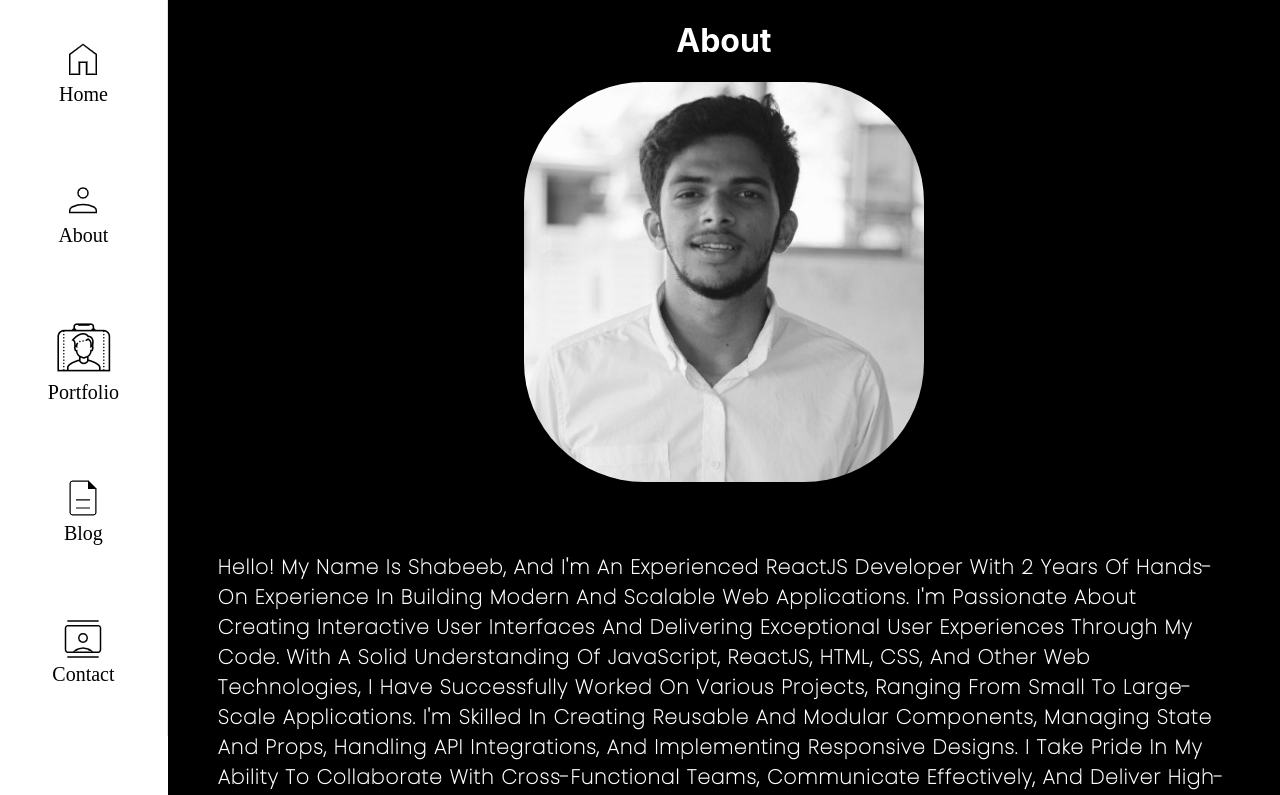
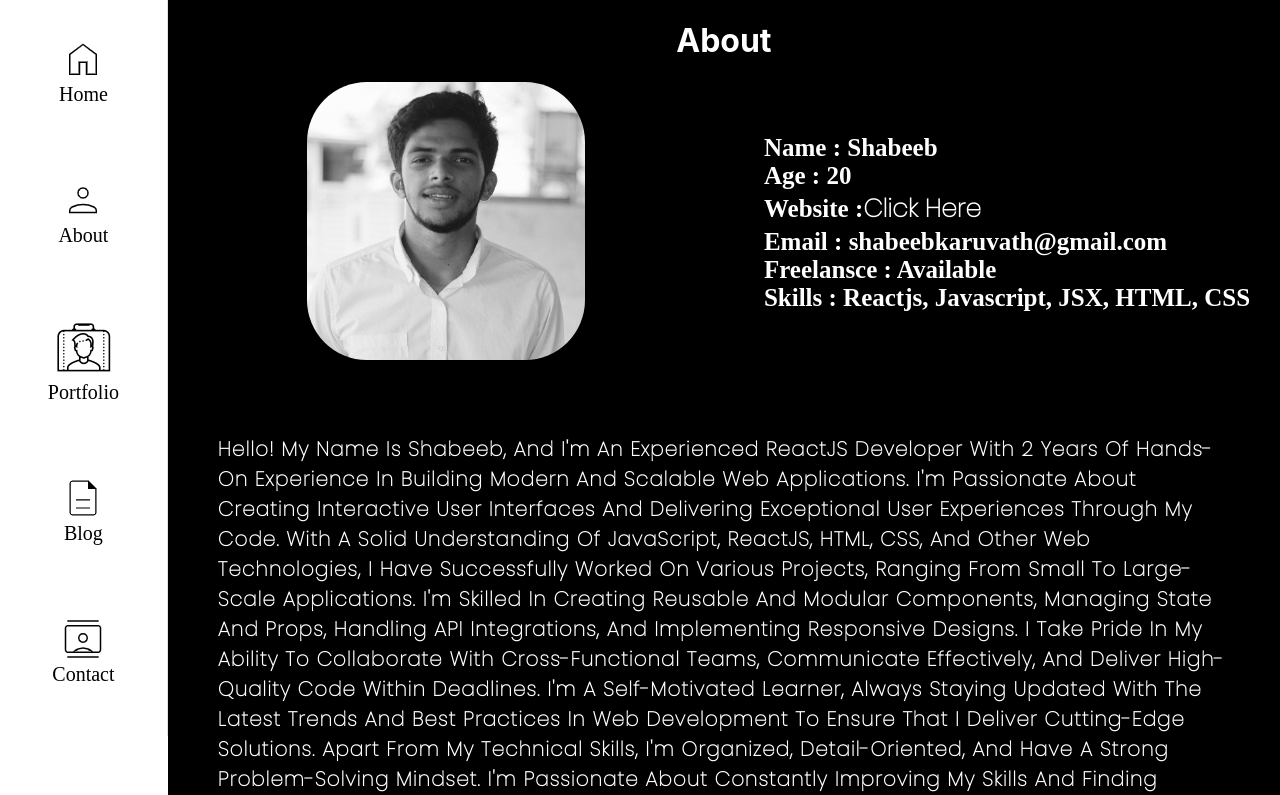
Before and after one commit to Shabeebkaruvath/Shabeeb, a React (Create React App) app: page /Shabeeb/about in a window 1280 px wide. Shown: the top 795 px of the page. Built offline with nearby package versions, Linux system fonts and the light colour scheme; a web font is replaced by a local one.

Commit message:
About-almost

```diff
--- a/public/index.html
+++ b/public/index.html
@@ -16,6 +16,7 @@
       rel="stylesheet"
     />
 
+
     <link rel="apple-touch-icon" href="%PUBLIC_URL%/logo192.png" />
 
     <link rel="manifest" href="%PUBLIC_URL%/manifest.json" />
--- a/src/content/About/About.css
+++ b/src/content/About/About.css
@@ -3,11 +3,15 @@
   width: -webkit-fill-available;
   background-size: cover;
   align-items: center;
-  height: 150vh;
+  height: 180vh;
   display: flex;
   flex-direction: column;
 }
-
+#site-link{
+  color: #ffffff;
+  text-decoration: none;
+  font-family: "Poppins";
+}
 h1 {
   color: white;
 }
@@ -34,20 +38,38 @@ p {
 }
 .Portabout:hover {
   font-size: 20px;
+  cursor: pointer;
   padding: 5px;
   border-radius: 0px;
-  background-color: #1d1d1d;
+  background-color: #000000;
   color: rgb(255, 255, 255);
   border: 1px solid white;
-  font-family: "Poppins";
+  font-family: serif;
   width: 100px;
   font-weight: 700;
 }
 .my-img {
-  width: 400px;
-  height: 400px;
-  border-radius: 120px;
-
+  width: 50%;
+  border-radius: 60px;
+}
+.about-h {
+  color: white;
+  display: flex;
+  align-items: center;
+  justify-content: space-between;
+}
+.about-data ol {
+  list-style: none;
+}
+.about-img {
+  width: 50%;
+}
+.about-data {
+  width: 50%;
+  text-align: start;
+  font-weight: bold;
+  font-family:serif;
+  font-size: 25px;
 }
 @media (120px <= width <= 320px) {
   .aboutdiv {
@@ -65,15 +87,36 @@ p {
   p {
     color: white;
     font-size: 12px;
-    padding: 50px;
+    padding: 0px 50px;
     font-family: "Poppins";
     letter-spacing: 1px;
-    text-align: justify;
+    text-align: start;
   }
   .my-img {
-    width: 200px;
-    height: 200px;
-    border-radius: 65px;
+    width: 100%;
+    border-radius: 45px;
+  }
+  .about-h {
+    color: white;
+    display: flex;
+    flex-direction: column;
+    align-items: center;
+    justify-content: space-between;
+    width: -webkit-fill-available;
+  }
+  .about-data ol {
+    list-style: none;
+  }
+  .about-img {
+    width: 50%;
+  }
+  .about-data {
+    width: 100%;
+    text-align: start;
+    font-weight: bold;
+    font-family: "serif";
+    font-size: 13px;
+    margin-top: 10px;
   }
 }
 @media (321px <= width <= 375px) {
@@ -91,15 +134,36 @@ p {
   p {
     color: white;
     font-size: 12px;
-    padding: 50px;
+    padding: 0px 50px;
     font-family: "Poppins";
     letter-spacing: 1px;
-    text-align: justify;
+    text-align: start;
   }
   .my-img {
-    width: 200px;
-    height: 200px;
-    border-radius: 55px;
+    width: 100%;
+    border-radius: 45px;
+  }
+  .about-h {
+    color: white;
+    display: flex;
+    flex-direction: column;
+    align-items: center;
+    justify-content: space-between;
+    width: -webkit-fill-available;
+  }
+  .about-data ol {
+    list-style: none;
+  }
+  .about-img {
+    width: 50%;
+  }
+  .about-data {
+    width: 100%;
+    text-align: start;
+    font-weight: bold;
+    font-family: "serif";
+    font-size: 13px;
+    margin-top: 10px;
   }
 }
 @media (376px <= width <= 425px) {
@@ -117,7 +181,7 @@ p {
   p {
     color: white;
     font-size: 12px;
-    padding: 50px;
+    padding: 0px 50px;
     font-family: "Poppins";
     letter-spacing: 1px;
     text-align: start;
@@ -133,10 +197,30 @@ p {
     width: 100px;
     font-weight: 700;
   }
-
   .my-img {
-    width: 200px;
-    height: 200px;
-    border-radius: 55px;
+    width: 100%;
+    border-radius: 45px;
+  }
+  .about-h {
+    color: white;
+    display: flex;
+    flex-direction: column;
+    align-items: center;
+    justify-content: space-between;
+    width: -webkit-fill-available;
+  }
+  .about-data ol {
+    list-style: none;
+  }
+  .about-img {
+    width: 50%;
+  }
+  .about-data {
+    width: 100%;
+    text-align: start;
+    font-weight: bold;
+    font-family: "serif";
+    font-size: 13px;
+    margin-top: 10px;
   }
 }
--- a/src/content/About/About.jsx
+++ b/src/content/About/About.jsx
@@ -10,34 +10,55 @@ function About() {
   return (
     <div className="aboutdiv">
       <h1>About</h1>
+      <div className="about-h">
+        <div className="about-img">
           <img src={me} alt="" className="my-img" />
+        </div>
+        <div className="about-data">
+          <ol>
+            <li>Name : Shabeeb</li>
+            <li>Age : 20</li>
 
+            <li>
+              Website :
+              <a href="https://shabeebkaruvath.github.io/Shabeeb/" id="site-link">
+                Click Here
+              </a>
+            </li>
+            <li>Email : shabeebkaruvath@gmail.com</li>
+            <li>Freelansce : Available</li>
+            <li>Skills : Reactjs, Javascript, JSX, HTML, CSS</li>
+          </ol>
+        </div>
+      </div>
+      <div className="about-p">
         <p>
-        Hello! My name is Shabeeb, and I'm an experienced ReactJS developer with
-        2 years of hands-on experience in building modern and scalable web
-        applications. I'm passionate about creating interactive user interfaces
-        and delivering exceptional user experiences through my code. With a
-        solid understanding of JavaScript, ReactJS, HTML, CSS, and other web
-        technologies, I have successfully worked on various projects, ranging
-        from small to large-scale applications. I'm skilled in creating reusable
-        and modular components, managing state and props, handling API
-        integrations, and implementing responsive designs. I take pride in my
-        ability to collaborate with cross-functional teams, communicate
-        effectively, and deliver high-quality code within deadlines. I'm a
-        self-motivated learner, always staying updated with the latest trends
-        and best practices in web development to ensure that I deliver
-        cutting-edge solutions. Apart from my technical skills, I'm organized,
-        detail-oriented, and have a strong problem-solving mindset. I'm
-        passionate about constantly improving my skills and finding innovative
-        solutions to overcome challenges. I'm excited about the opportunity to
-        contribute my expertise to your web development projects. Feel free to
-        explore my portfolio and get in touch with me to discuss how we can work
-        together to bring your vision to life!
+          Hello! My name is Shabeeb, and I'm an experienced ReactJS developer
+          with 2 years of hands-on experience in building modern and scalable
+          web applications. I'm passionate about creating interactive user
+          interfaces and delivering exceptional user experiences through my
+          code. With a solid understanding of JavaScript, ReactJS, HTML, CSS,
+          and other web technologies, I have successfully worked on various
+          projects, ranging from small to large-scale applications. I'm skilled
+          in creating reusable and modular components, managing state and props,
+          handling API integrations, and implementing responsive designs. I take
+          pride in my ability to collaborate with cross-functional teams,
+          communicate effectively, and deliver high-quality code within
+          deadlines. I'm a self-motivated learner, always staying updated with
+          the latest trends and best practices in web development to ensure that
+          I deliver cutting-edge solutions. Apart from my technical skills, I'm
+          organized, detail-oriented, and have a strong problem-solving mindset.
+          I'm passionate about constantly improving my skills and finding
+          innovative solutions to overcome challenges. I'm excited about the
+          opportunity to contribute my expertise to your web development
+          projects. Feel free to explore my portfolio and get in touch with me
+          to discuss how we can work together to bring your vision to life!
         </p>
         <button className="Portabout" onClick={port}>
           Portflio
         </button>
       </div>
+    </div>
   );
 }
 
```
Also changed, not shown: public/logo192.png, 8 other files (tests, documents, lock files or other folders). Lines whose indentation alone changed are shown as unchanged.
